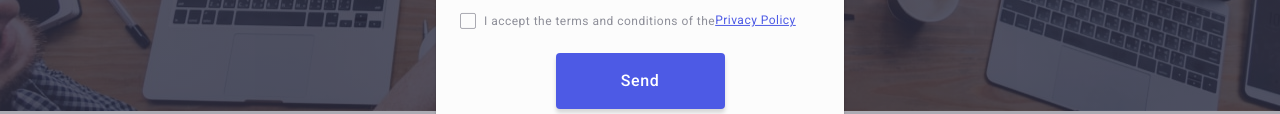
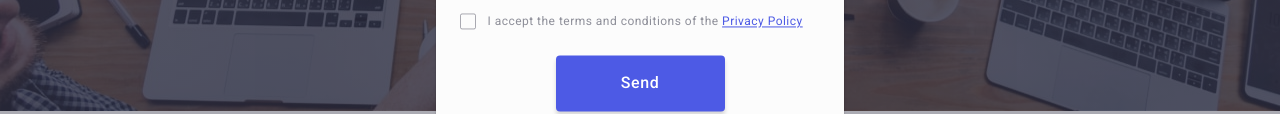
Before and after one commit to Sakrid1s/goit-markup-hw-05, a plain HTML site: page index.html in a window 1280 px wide. Shown: the part 562-676 px from the top of the page. Drawn offline with nearby package versions, Linux system fonts and the light colour scheme.

Commit message:
Fixed span again

```diff
--- a/css/styles.css
+++ b/css/styles.css
@@ -829,8 +829,8 @@ address {
   font-size: 12px;
   line-height: 1.17;
   letter-spacing: 0.04em;
-  display: flex;
-  align-items: center;
+  /* display: flex;
+  text-align: center; */
 }
 
 .modal-checkbox-label a {
@@ -839,22 +839,7 @@ address {
   text-decoration-line: underline;
 }
 
-/* .modal-checkbox-label span {
-  display: inline-flex;
-  justify-content: center;
-  align-items: center;
-  width: 16px;
-  height: 16px;
-  border: 1px solid rgba(46, 47, 66, 0.4);
-  border-radius: 2px;
-  margin-right: 8px;
-  fill: transparent;
-  transition: background-color 250ms cubic-bezier(0.4, 0, 0.2, 1),
-    border 250ms cubic-bezier(0.4, 0, 0.2, 1),
-    fill 250ms cubic-bezier(0.4, 0, 0.2, 1);
-} */
-
-.modal-checkbox-text {
+.modal-checkbox-label span {
   display: inline-flex;
   justify-content: center;
   align-items: center;
```
